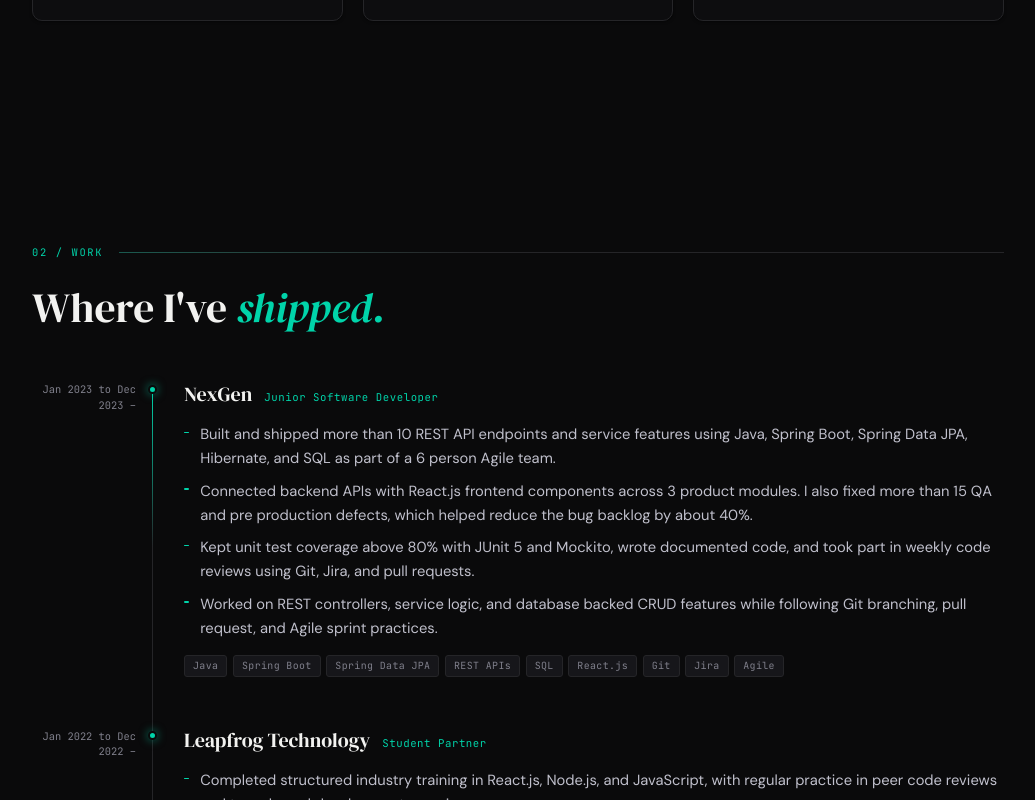
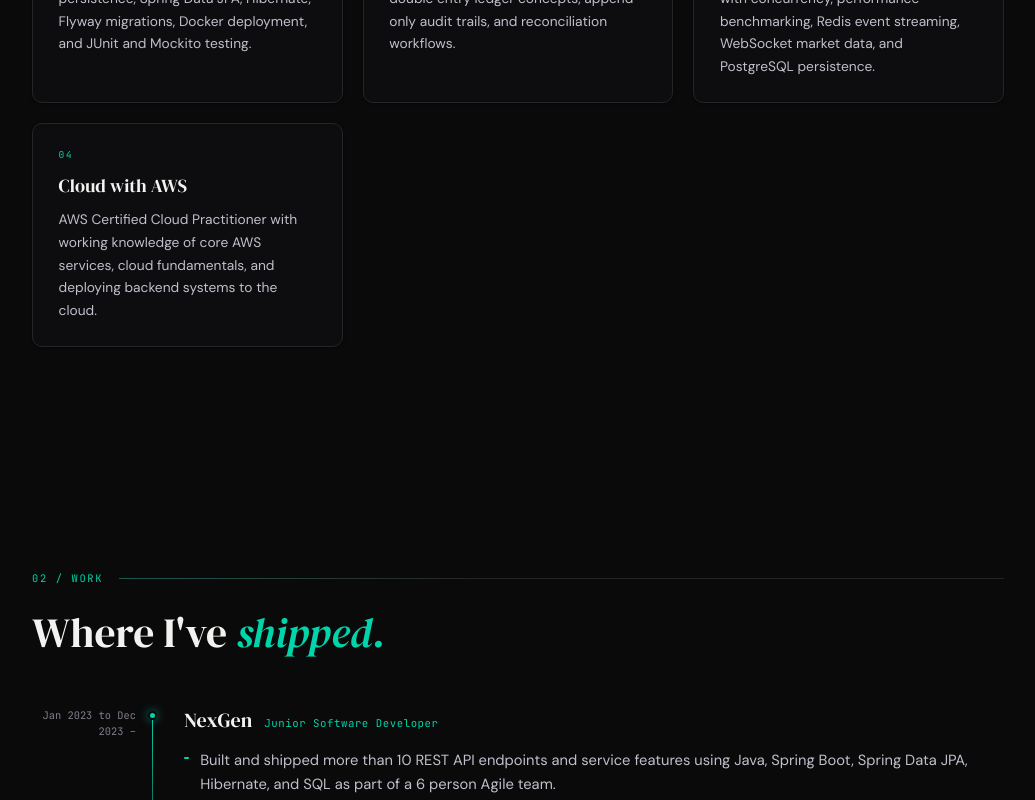
Before and after one commit to anishbasnetAB/Personal_website, a React (Vite) app: page / in a window 1280 px wide. Shown: the part 2160-2960 px from the top of the page, without its empty margins (122-1157 px from the left). Built offline with nearby package versions, Linux system fonts and the light colour scheme.

Commit message:
added AWS

```diff
--- a/src/data/portfolio.ts
+++ b/src/data/portfolio.ts
@@ -40,7 +40,7 @@ export const portfolio = {
 
   about: {
     bio:
-      "I am a Junior Software Developer based in Mississauga, Ontario. I focus on building reliable REST APIs and backend systems with Java, Spring Boot, PostgreSQL, Spring Data JPA, Hibernate, Docker, and automated testing. I enjoy the backend side of development most, including API design, service logic, database transactions, validation, error handling, schema migrations, testing, and deployment. I also have full stack experience with React.js and REST API integration, along with a C++ systems background that helps me think carefully about concurrency, performance, data integrity, and system design.",
+      "I am a Junior Software Developer based in Mississauga, Ontario. I focus on building reliable REST APIs and backend systems with Java, Spring Boot, PostgreSQL, Spring Data JPA, Hibernate, Docker, and automated testing. I enjoy the backend side of development most, including API design, service logic, database transactions, validation, error handling, schema migrations, testing, and deployment. I also have full stack experience with React.js and REST API integration, along with a C++ systems background that helps me think carefully about concurrency, performance, data integrity, and system design. I am AWS Certified Cloud Practitioner and I am growing my cloud skills to build and deploy backend systems on AWS.",
     focusAreas: [
       {
         title: "Java Backend and Spring Boot APIs",
@@ -57,6 +57,11 @@ export const portfolio = {
         body:
           "React.js frontends connected to backend APIs, plus C++20 systems work with concurrency, performance benchmarking, Redis event streaming, WebSocket market data, and PostgreSQL persistence.",
       },
+      {
+        title: "Cloud with AWS",
+        body:
+          "AWS Certified Cloud Practitioner with working knowledge of core AWS services, cloud fundamentals, and deploying backend systems to the cloud.",
+      },
     ],
     terminalLines: [
       { type: 'cmd', text: './profile summary' },
@@ -65,6 +70,7 @@ export const portfolio = {
       { type: 'out', text: 'backend      Spring Data JPA, Hibernate, Flyway, Docker, JUnit, Mockito' },
       { type: 'out', text: 'full stack   React.js, TypeScript, JavaScript, API integration, forms, state handling' },
       { type: 'out', text: 'messaging    Kafka, Redis Pub/Sub, event driven architecture' },
+      { type: 'out', text: 'cloud        AWS Certified Cloud Practitioner' },
       { type: 'out', text: 'systems      C++20 and C++17, concurrency, Redis Pub/Sub, WebSocket, Linux' },
       { type: 'out', text: 'education    PGD Software Engineering, BSc Computer Science' },
       { type: 'out', text: 'status       open to work in Canada, no sponsorship required' },
@@ -252,6 +258,16 @@ export const portfolio = {
       ],
     },
     {
+      category: "Cloud",
+      items: [
+        "AWS Certified Cloud Practitioner",
+        "AWS EC2",
+        "AWS S3",
+        "AWS IAM",
+        "Cloud Fundamentals",
+      ],
+    },
+    {
       category: "Testing and DevOps",
       items: [
         "JUnit 5",
@@ -261,7 +277,6 @@ export const portfolio = {
         "Docker",
         "Docker Compose",
         "GitHub Actions CI/CD",
-        "AWS fundamentals",
         "Linux",
       ],
     },
@@ -313,7 +328,7 @@ export const portfolio = {
   ],
 
   certifications: [
-    { name: "Getting Started with Microsoft Azure", issuer: "Birdify LMSAFP", year: "Jan 2025" },
+    { name: "AWS Certified Cloud Practitioner", issuer: "Amazon Web Services", year: "2025" },
     { name: "Responsive Web Design", issuer: "freeCodeCamp", year: "Feb 2023" },
   ],
 
```
